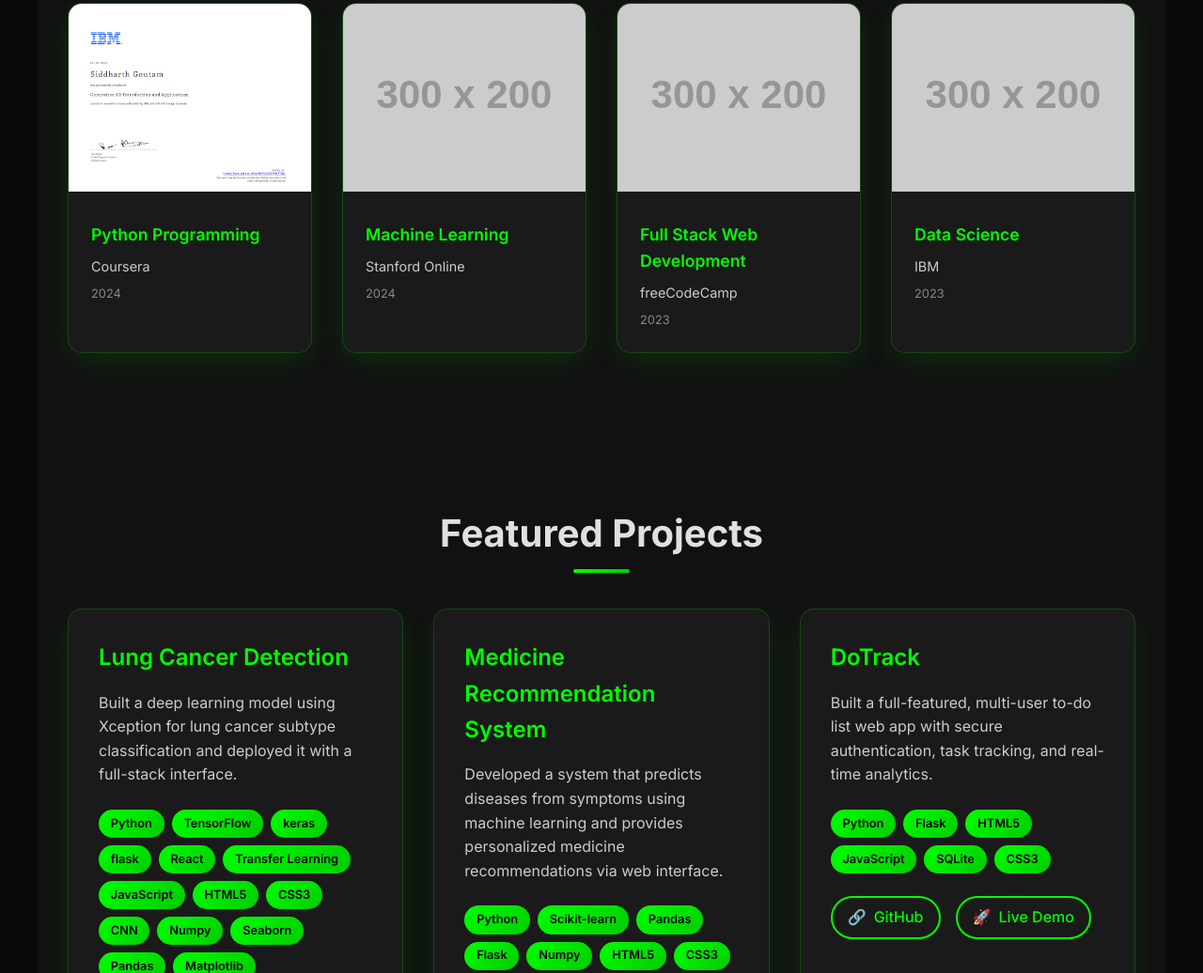
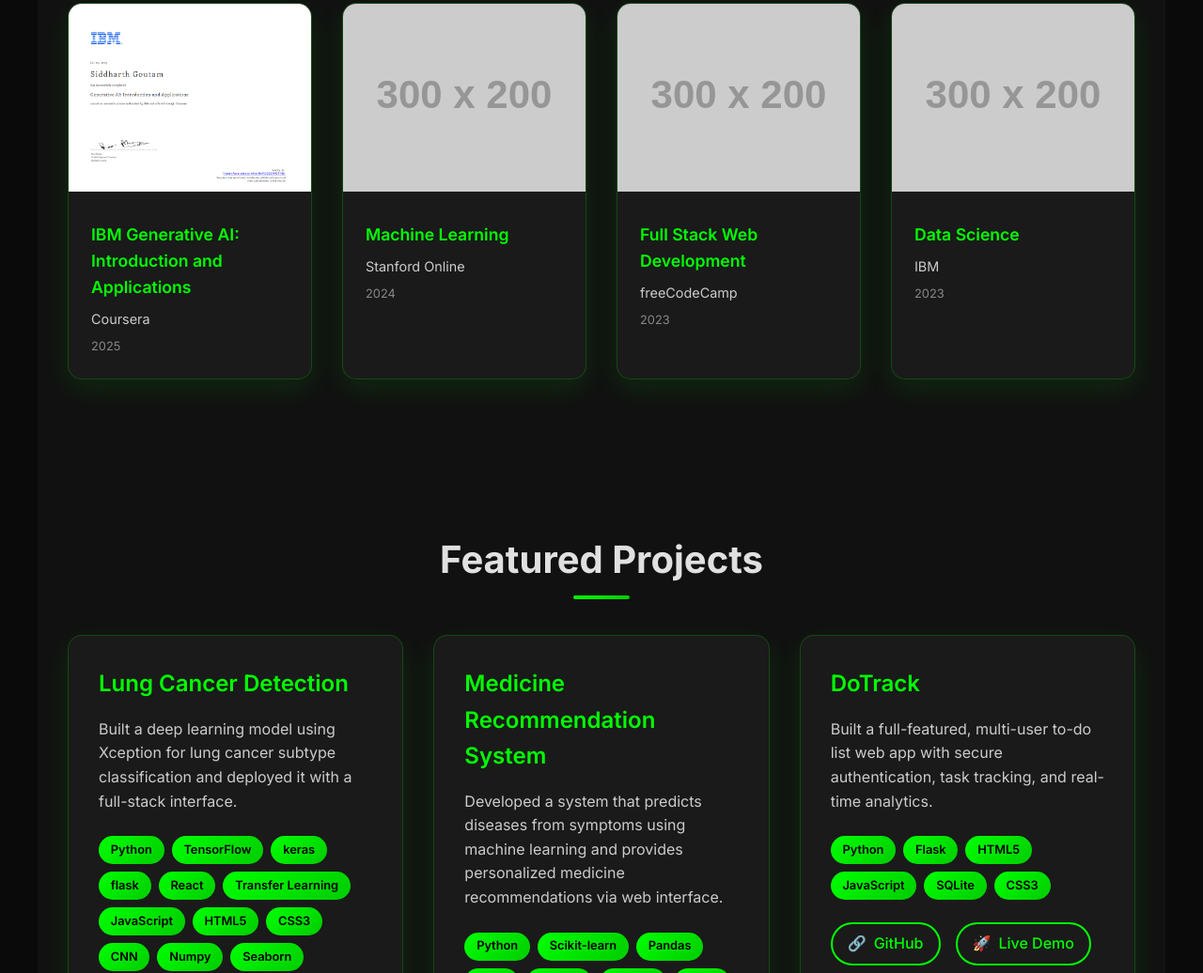
Before and after one commit to Siddharth-2611/Portfolio, a plain HTML site: page index.html in a window 1280 px wide. Shown: the part 1507-2543 px from the top of the page at 94% size. Drawn offline with Linux system fonts and the light colour scheme; placeholder pictures from the web are drawn by us.

Commit message:
Update index.html

```diff
--- a/index.html
+++ b/index.html
@@ -78,9 +78,9 @@
       <div class="certificate-card" onclick="openModal('cert1')">
         <img src="assets/Certificates/IBM1.png" alt="IBM Generative AI: Introduction and Applications" class="certificate-image">
         <div class="certificate-info">
-          <h3 class="certificate-title">Python Programming</h3>
+          <h3 class="certificate-title">IBM Generative AI: Introduction and Applications</h3>
           <p class="certificate-issuer">Coursera</p>
-          <p class="certificate-date">2024</p>
+          <p class="certificate-date">2025</p>
         </div>
       </div>
 
```
